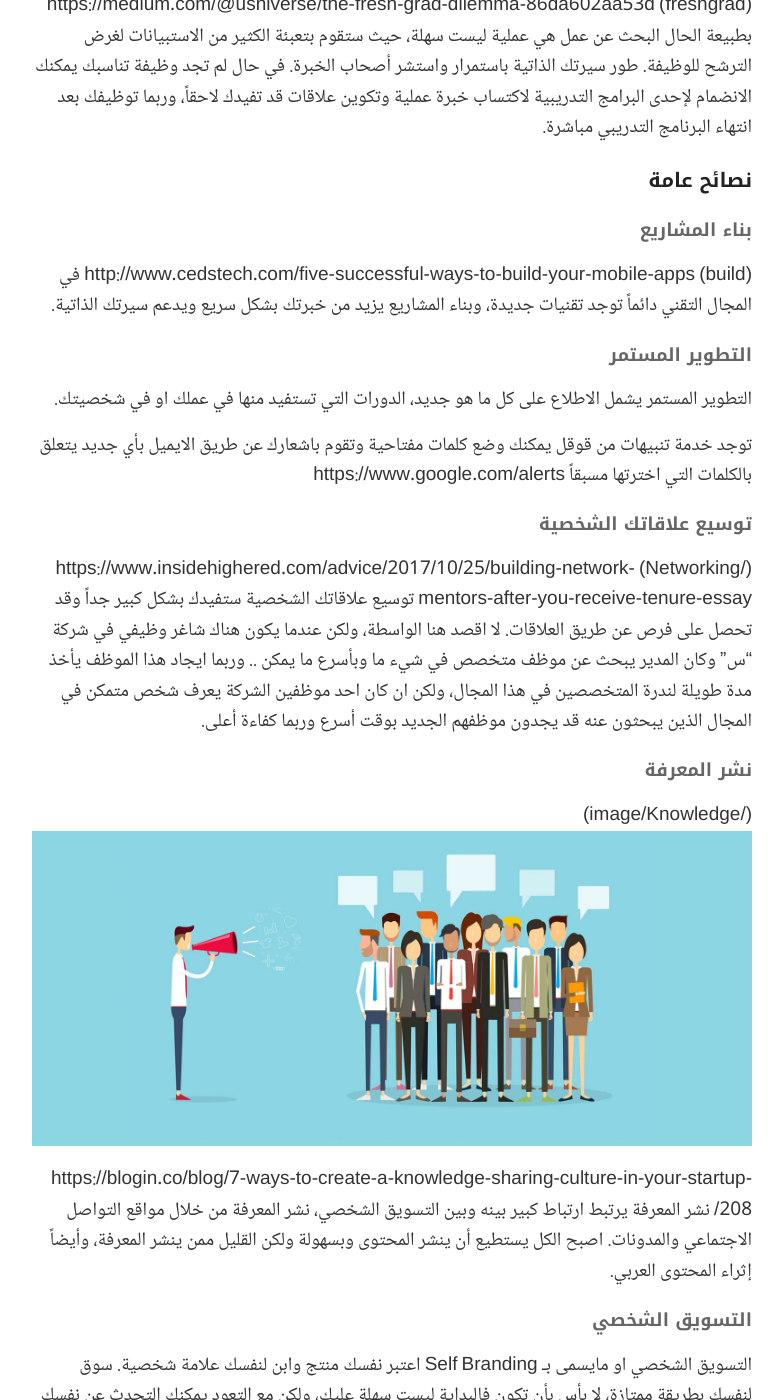
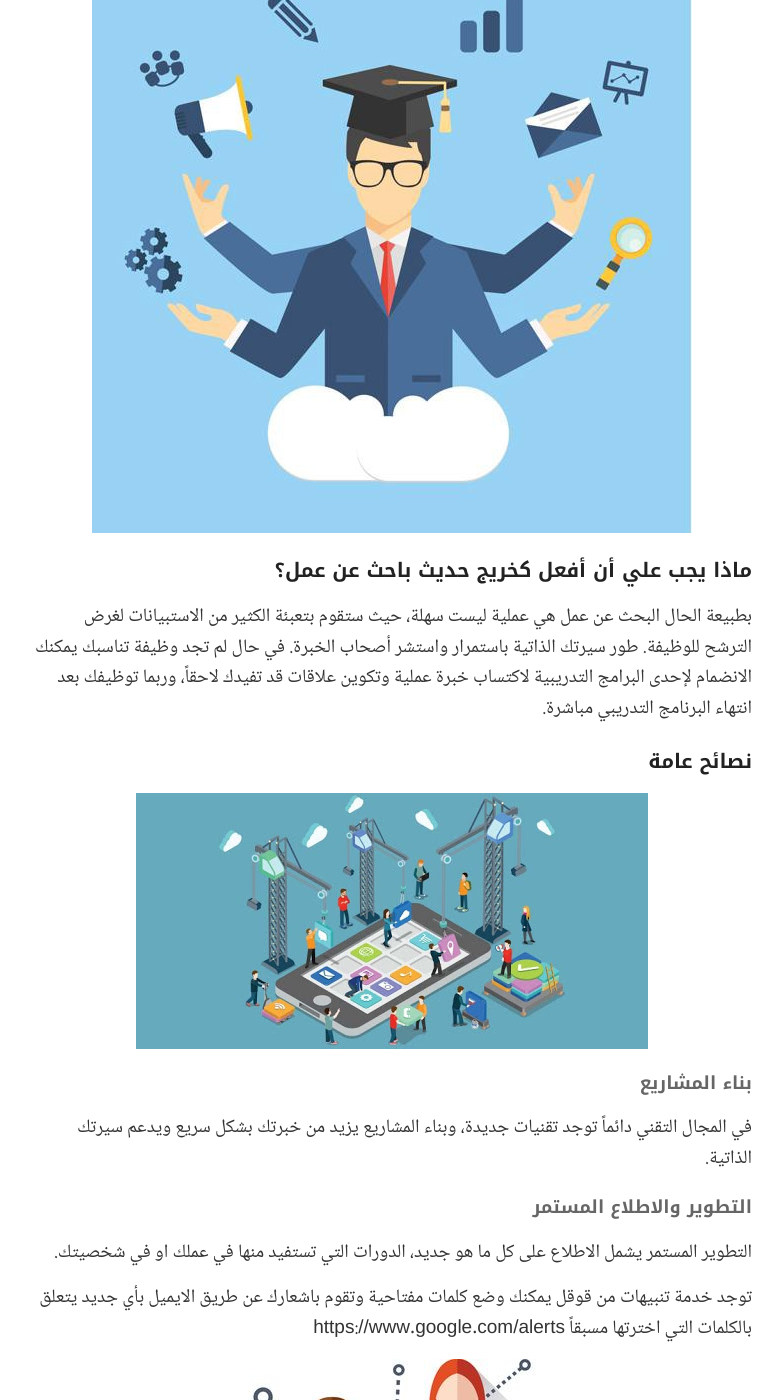
Before and after one commit to ahmadamoudi/ahmadamoudi.github.io, a Jekyll site: the page built from _posts/2020-6-25-tips-for-students-and-freshgraduates.md, in a window 1280 px wide and 1400 px high, scrolled down 1924 px. Shown: the whole window, without its empty margins (248-1031 px from the left). Built offline with Jekyll 4.4.1, drawn with Linux system fonts in a browser that asks for light colours; comment, search, counter and statistics services are not loaded; some of the changed text lies outside the part shown.

Commit message:
Update 2020-6-25-tips-for-students-and-freshgraduates.md

```diff
--- a/_posts/2020-6-25-tips-for-students-and-freshgraduates.md
+++ b/_posts/2020-6-25-tips-for-students-and-freshgraduates.md
@@ -49,11 +49,10 @@ tags: [خريج, حديث تخرج, طلاب, طالبات]
 يمكنك ايضاً وضع تنبيه بالمسمى الوظيفي والموقع الجغرافي الذي تريد وينبهك من خلال اشعار في حين توفر وظيفة جديدة بنفس المعايير التي وضعتها.
 
 
+![fresh graduate](/images/2020-6-25/freshgrad.jpeg "حديث تخرج")
 
 ### ماذا يجب علي أن أفعل كخريج حديث باحث عن عمل؟
 
-(freshgrad)
-https://medium.com/@usniverse/the-fresh-grad-dilemma-86da602aa53d
 بطبيعة الحال البحث عن عمل هي عملية ليست سهلة، حيث ستقوم بتعبئة الكثير من الاستبيانات لغرض الترشح للوظيفة.
 طور سيرتك الذاتية باستمرار واستشر أصحاب الخبرة.
 في حال لم تجد وظيفة تناسبك يمكنك الانضمام لإحدى البرامج التدريبية لاكتساب خبرة عملية وتكوين علاقات قد تفيدك لاحقاً، وربما توظيفك بعد انتهاء البرنامج التدريبي مباشرة.
@@ -63,14 +62,14 @@ https://medium.com/@usniverse/the-fresh-grad-dilemma-86da602aa53d
 ### نصائح عامة
 
 
+![build projects](/images/2020-6-25/build.jpg "بناء المشاريع")
+
 #### بناء المشاريع
 
-(build)
-http://www.cedstech.com/five-successful-ways-to-build-your-mobile-apps
 في المجال التقني دائماً توجد تقنيات جديدة، وبناء المشاريع يزيد من خبرتك بشكل سريع ويدعم سيرتك الذاتية.
 
 
-#### التطوير المستمر
+#### التطوير والاطلاع المستمر
 
 التطوير المستمر يشمل الاطلاع على كل ما هو جديد، الدورات التي تستفيد منها في عملك او في شخصيتك.
 
@@ -78,19 +77,18 @@ http://www.cedstech.com/five-successful-ways-to-build-your-mobile-apps
 https://www.google.com/alerts
 
 
-#### توسيع علاقاتك الشخصية
+![networking](/images/2020-6-25/networking.jpg "توسيع شبكة علاقاتك")
 
-(/Networking)
-https://www.insidehighered.com/advice/2017/10/25/building-network-mentors-after-you-receive-tenure-essay
+#### توسيع شبكة علاقاتك الشخصية
+
 توسيع علاقاتك الشخصية ستفيدك بشكل كبير جداً وقد تحصل على فرص عن طريق العلاقات.
 لا اقصد هنا الواسطة، ولكن عندما يكون هناك شاغر وظيفي في شركة "س" وكان المدير يبحث عن موظف متخصص في شيء ما وبأسرع ما يمكن .. وربما ايجاد هذا الموظف يأخذ مدة طويلة لندرة المتخصصين في هذا المجال، ولكن ان كان احد موظفين الشركة يعرف شخص متمكن في المجال الذين يبحثون عنه قد يجدون موظفهم الجديد بوقت أسرع وربما كفاءة أعلى.
 
 
+![share knowledge](/images/2020-6-25/knowledge.jpg "نشر المعرفة")
+
 #### نشر المعرفة
 
-(/image/Knowledge)
-![اسم الصورة](/images/2020-6-25/knowledge.jpg "وصف الصورة")
-https://blogin.co/blog/7-ways-to-create-a-knowledge-sharing-culture-in-your-startup-208/
 نشر المعرفة يرتبط ارتباط كبير بينه وبين التسويق الشخصي، نشر المعرفة من خلال مواقع التواصل الاجتماعي والمدونات.
 اصبح الكل يستطيع أن ينشر المحتوى وبسهولة ولكن القليل ممن ينشر المعرفة، وأيضاً إثراء المحتوى العربي.
 
```
Also changed, not shown: other parts of _posts/2020-6-25-tips-for-students-and-freshgraduates.md (+2 -2 lines).
